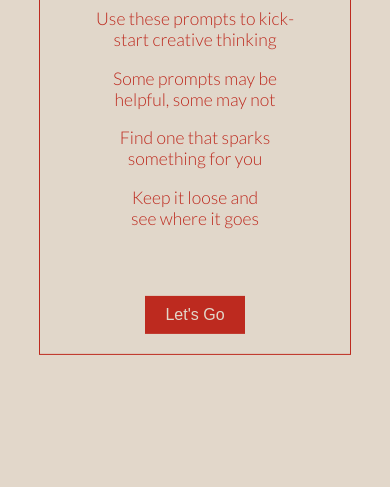
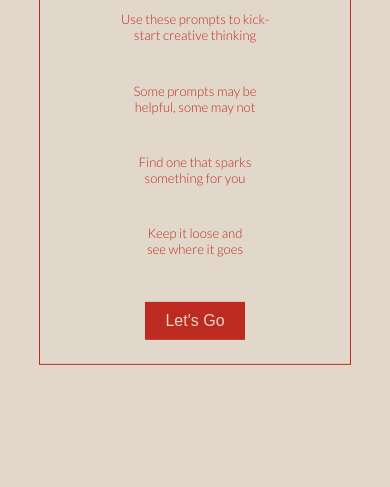
Before and after one commit to willdelannoy/CreativeShuffle, a plain HTML site: page index.html in a window 390 px wide. Shown: the part 357-844 px from the top of the page. Drawn offline with nearby package versions, Linux system fonts and the light colour scheme.

Commit message:
Update style.css

```diff
--- a/style.css
+++ b/style.css
@@ -64,4 +64,40 @@ body {
     display: inline-block;
     margin-top: 50px;
     font-size: 16px;
-    margin:
+    margin: 4px 2px;
+    cursor: pointer;
+    transition-duration: 0.4s;
+}
+
+#start:hover {
+    background-color: #a5261a; /* Slightly darker dark red */
+    color: #e2d7ca;
+}
+
+#column-container {
+    display: flex;
+    justify-content: space-between;
+    align-items: start;
+    flex-wrap: wrap;
+    gap: 30px; /* Adjust the '30px' to increase or decrease the gap */
+    margin-bottom: 25px; /* Space between the columns and the button */
+}
+
+.column {
+    flex: 1 1 calc(25% - 30px); /* Four columns with gap */
+    min-width: 200px; /* Adjust as needed */
+    font-size: .75em;
+    text-align: center; /* Change this if you want centered or right-aligned text */
+}
+
+@media only screen and (max-width: 600px) {
+    #column-container {
+        flex-direction: column;
+        gap: 10px; /* Adjust the '10px' to increase or decrease the gap */
+    }
+
+    .column {
+        width: 100%;
+        margin-bottom: 3px; /* Adjust the '3px' to increase or decrease the space */
+    }
+}
```
